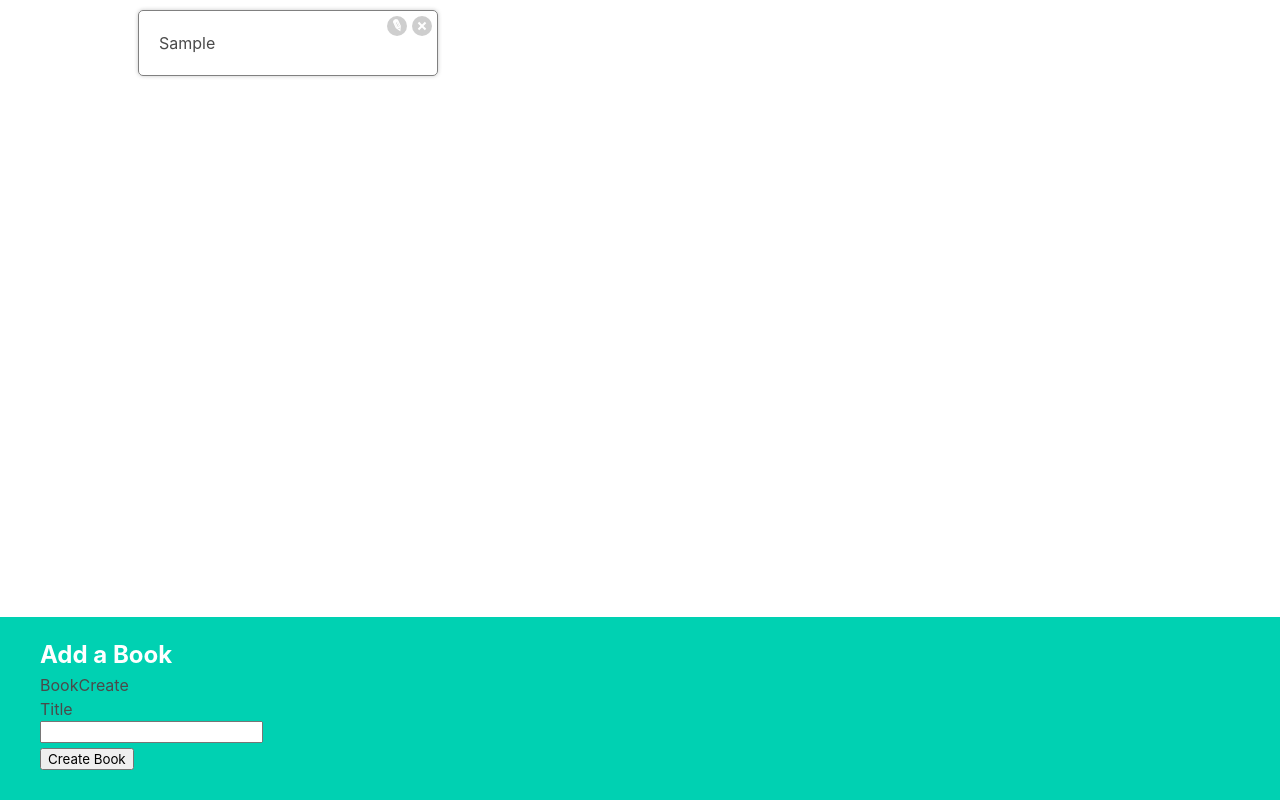
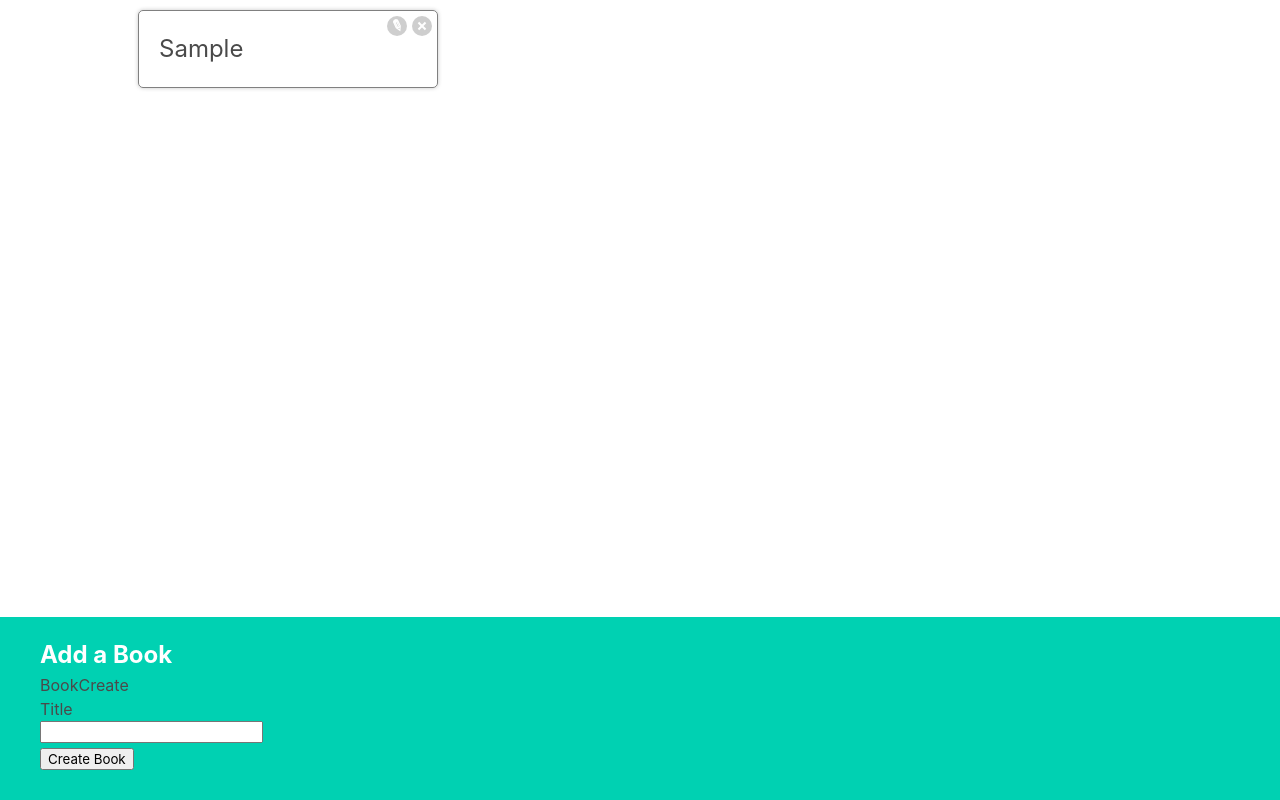
Before and after one commit to patbou02/app-books, a React (Create React App) app: page / in a window 1280 px wide. Both pictures are taken after typing "Sample" into the empty fields and a click on the button "Create Book". Built offline with nearby package versions, Linux system fonts and the light colour scheme.

Commit message:
Replaced initial conditional logic with import of BookEdit where the form responsible for updating individual BookShow will live.

```diff
--- a/src/components/BookShow.js
+++ b/src/components/BookShow.js
@@ -1,4 +1,5 @@
 import { useState } from 'react';
+import BookEdit from './BookEdit';
 
 function BookShow({ book, onDelete }) {
 
@@ -8,9 +9,11 @@ function BookShow({ book, onDelete }) {
 
   const handleEditClick = () => setShowEdit(!showEdit);
 
+  const content = (!showEdit) ? <h3>{book.title}</h3> : <BookEdit />;
+
   return (
     <div className="book-show">
-      {!showEdit ? book.title : 'show edit fields'}
+      <div>{content}</div>
       <div className="actions">
         <button className="edit" onClick={handleEditClick}>Edit</button>
         <button className="delete" onClick={handleDeleteClick}>Delete</button>
```
